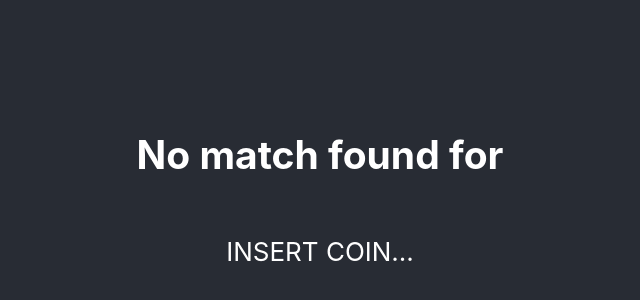
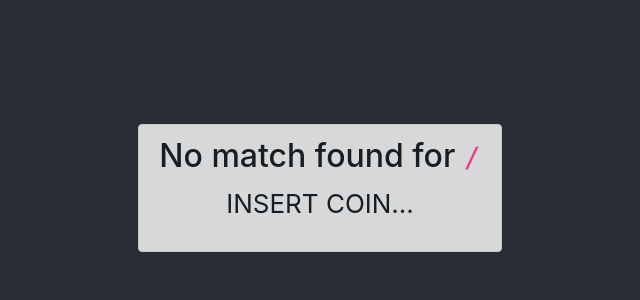
Before and after one commit to alchexmist/erlnote-frontend, a React (Create React App) app: page / in a window 1280 px wide. Shown: the part 204-504 px from the top of the page, without its empty margins (320-960 px from the left). Built offline with nearby package versions, Linux system fonts and the light colour scheme.

Commit message:
Corregida Page404

```diff
--- a/package.json
+++ b/package.json
@@ -3,7 +3,11 @@
   "version": "0.1.0",
   "private": true,
   "dependencies": {
+    "bootstrap": "^4.3.1",
+    "jquery": "^3.4.1",
+    "popper.js": "^1.15.0",
     "react": "^16.8.6",
+    "react-bootstrap": "^1.0.0-beta.9",
     "react-dom": "^16.8.6",
     "react-redux": "^7.1.0",
     "react-router-dom": "^5.0.1",
--- a/src/App.js
+++ b/src/App.js
@@ -1,5 +1,6 @@
 import React from 'react';
 import { BrowserRouter, Route, Switch } from 'react-router-dom';
+import {Alert} from 'react-bootstrap';
 
 import logo from './logo.svg';
 import './App.css';
@@ -26,12 +27,20 @@ function Example() {
 }
 
 const Page404 = ({location, info}) => (
-    <div className="App">
-      <header className="App-header">
-        <h2>No match found for <code>{location.hash}</code></h2>
+  <div className="App">
+    <header className="App-header">
+      <Alert variant='dark'>
+        <h2>No match found for <code>{location.pathname}</code></h2>
         <p>{info}</p>
-      </header>
-    </div>
+      </Alert>
+    </header>
+  </div>
+    // <div className="App">
+    //   <header className="App-header">
+    //     <h2>No match found for <code>{location.pathname}</code></h2>
+    //     <p>{info}</p>
+    //   </header>
+    // </div>
 );
 
 function App() {
--- a/src/index.js
+++ b/src/index.js
@@ -1,6 +1,9 @@
 import React from 'react';
 import ReactDOM from 'react-dom';
 import './index.css';
+import 'bootstrap/dist/css/bootstrap.css'
+// Put any other imports below so that CSS from your
+// components takes precedence over default styles.
 import App from './App';
 import * as serviceWorker from './serviceWorker';
 
```
Also changed, not shown: 1 other file (tests, documents, lock files or other folders).
